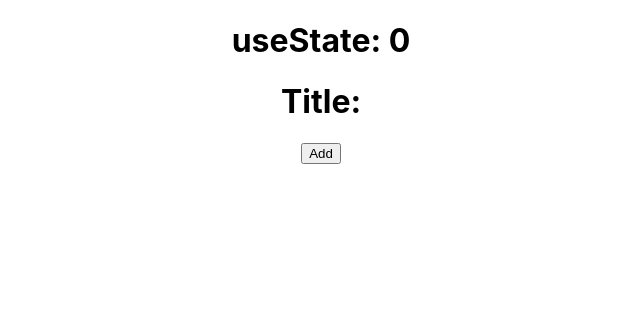
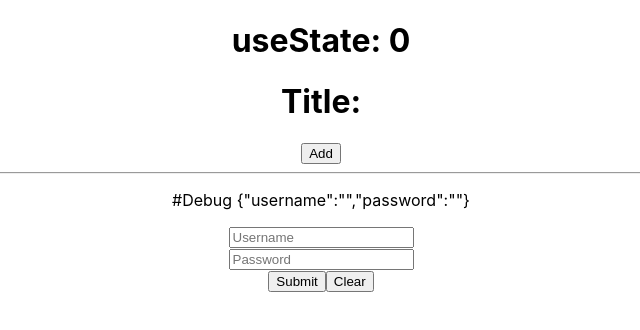
Before and after one commit to sanviiz/react-hook, a React (Create React App) app: page / in a window 1280 px wide. Shown: the top 330 px of the page, without its empty margins (319-959 px from the left). Built offline with nearby package versions, Linux system fonts and the light colour scheme.

Commit message:
Add Demo #2 - Use State with Object

```diff
--- a/src/App.js
+++ b/src/App.js
@@ -7,6 +7,8 @@ export default function App() {
   return (
     <div>
       <UseStateDemo1 />
+      <hr />
+      <UseStateDemo2 />
     </div>
   );
 }
--- a/src/components/useStateDemo2.js
+++ b/src/components/useStateDemo2.js
@@ -1,5 +1,48 @@
-import React from "react";
+import React, { useState } from "react";
 
 export default function useStateDemo2() {
-  return <div></div>;
+  const initialState = { username: "", password: "" };
+  const [account, setAccount] = useState(initialState);
+
+  return (
+    <div style={{ textAlign: "center" }}>
+      <p>#Debug {JSON.stringify(account)}</p>
+      <form>
+        <input
+          type="text"
+          placeholder="Username"
+          value={account.username}
+          onChange={(e) => {
+            setAccount({ ...account, username: e.target.value });
+          }}
+        />
+        <br />
+        <input
+          type="text"
+          placeholder="Password"
+          value={account.password}
+          onChange={(e) => {
+            setAccount({ ...account, password: e.target.value });
+          }}
+        />
+        <br />
+        <button
+          onClick={(e) => {
+            e.preventDefault();
+            alert(JSON.stringify(account));
+          }}
+        >
+          Submit
+        </button>
+        <button
+          onClick={(e) => {
+            e.preventDefault();
+            setAccount(initialState);
+          }}
+        >
+          Clear
+        </button>
+      </form>
+    </div>
+  );
 }
```
